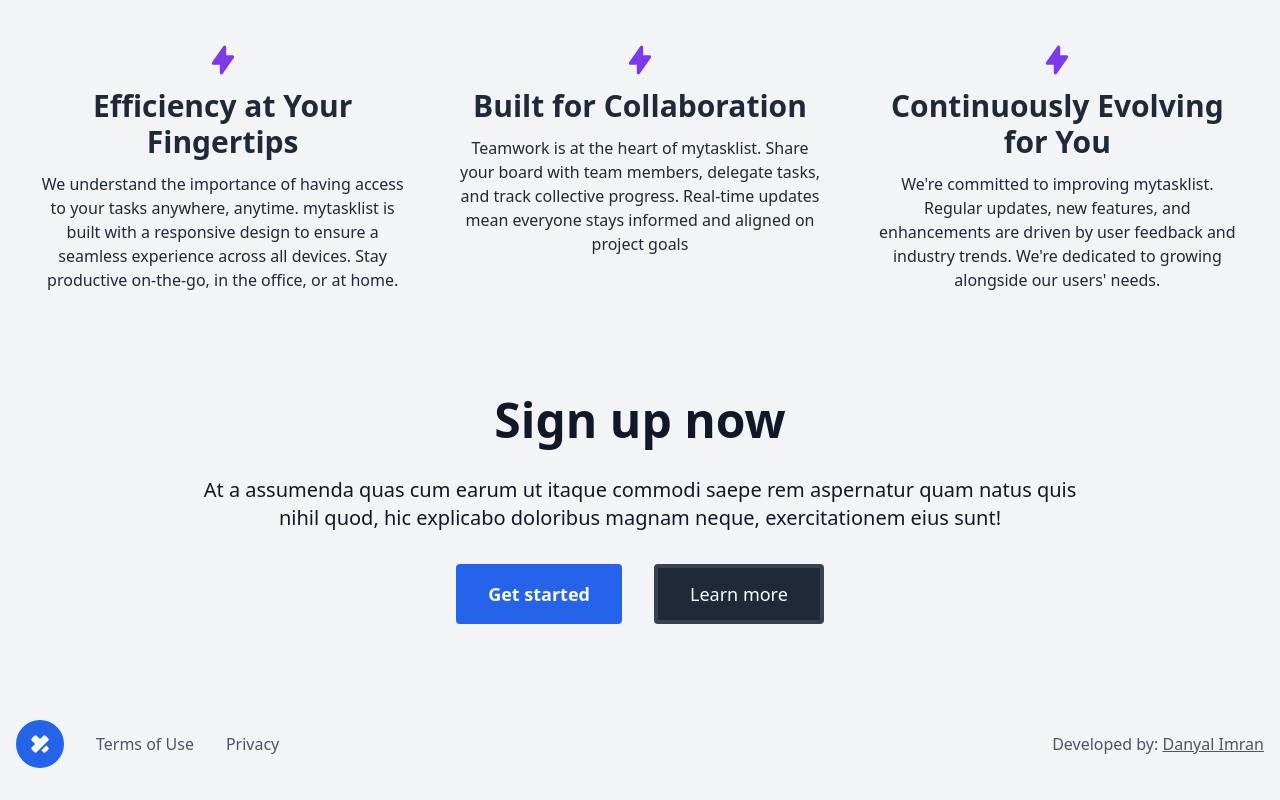
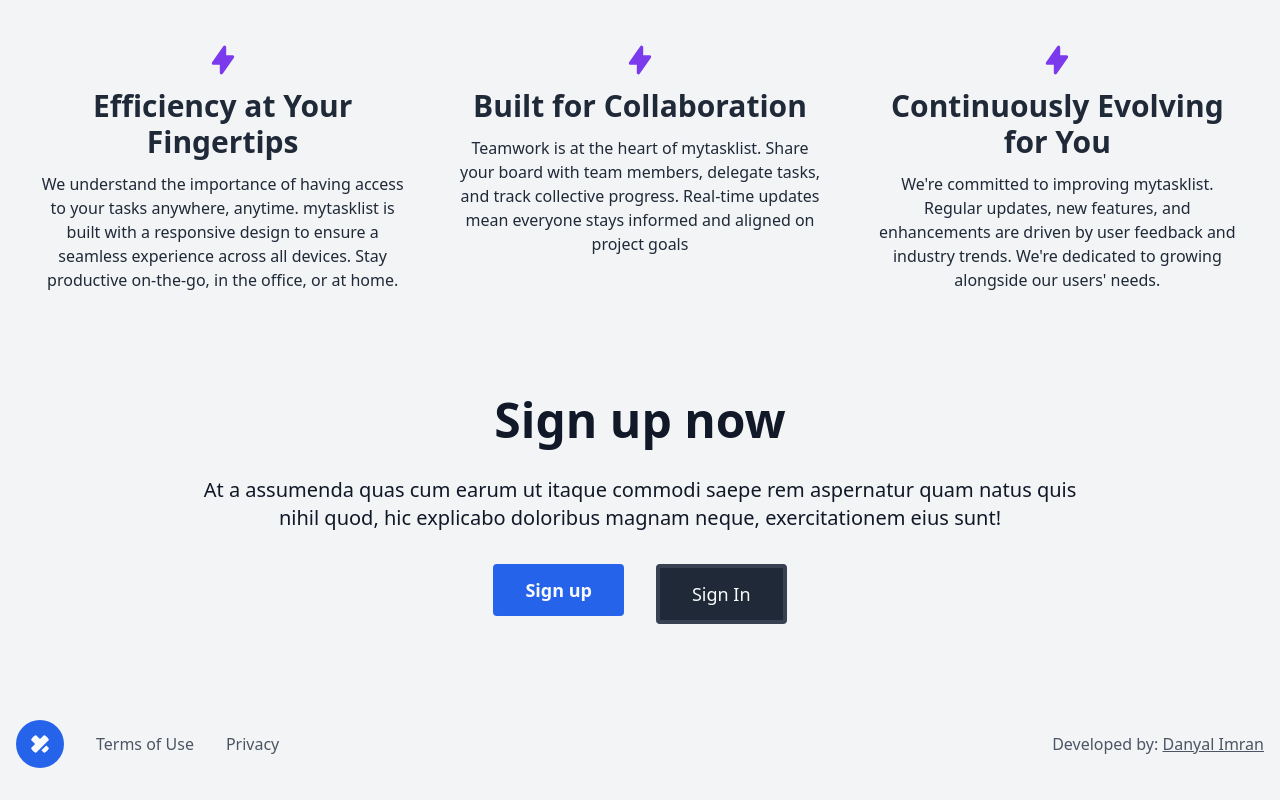
Before and after one commit to imRanDan/mytasklist-2.0, a Next.js app: page /about in a window 1280 px wide. Shown: the part 568-1368 px from the top of the page. Built offline with nearby package versions, Linux system fonts and the light colour scheme.

Commit message:
added working links to the buttons on hero and cta components

```diff
--- a/src/app/page.tsx
+++ b/src/app/page.tsx
@@ -9,7 +9,6 @@
     <div>
       <Hero/>
       <Features/>
-      <CallToAction/>
     </div>
   )
 }
--- a/src/components/CallToAction.tsx
+++ b/src/components/CallToAction.tsx
@@ -1,4 +1,4 @@
-import React from 'react'
+import Link from 'next/link'
 
 const CallToAction = () => {
   return (
@@ -8,8 +8,13 @@
 		    <h1 className="text-5xl font-bold leadi text-center">Sign up now</h1>
 		    <p className="text-xl font-medium text-center">At a assumenda quas cum earum ut itaque commodi saepe rem aspernatur quam natus quis nihil quod, hic explicabo doloribus magnam neque, exercitationem eius sunt!</p>
 		  <div className="flex flex-col space-y-4 sm:space-y-0 sm:flex-row sm:space-x-8">
-			  <button className="px-8 py-3 text-lg font-semibold rounded bg-blue-600 text-gray-50">Get started</button>
-			  <button className="px-8 py-3 text-lg font-normal border-4 rounded bg-gray-800 text-gray-50 border-gray-700">Learn more</button>
+			<Link href="/signup">
+				<button className="px-8 py-3 text-lg font-semibold rounded bg-blue-600 text-gray-50">Sign up</button>
+			</Link>
+
+			<Link href="/login">
+				<button className="px-8 py-3 text-lg font-normal border-4 rounded bg-gray-800 text-gray-50 border-gray-700">Sign In</button>
+			</Link>
 		  </div>
 	    </div>
   </section>
--- a/src/components/Hero.tsx
+++ b/src/components/Hero.tsx
@@ -1,4 +1,4 @@
-import React from 'react'
+import Link from "next/link"
 
 const Hero = () => {
   return (
@@ -9,8 +9,14 @@
       </h1>
       <p className="px-8 mt-8 mb-12 text-lg">Simplify your life with myTaskList: A user-friendly app that helps you organize your tasks and focus on what matters.</p>
       <div className="flex flex-wrap justify-center">
-        <button className="px-8 py-3 m-2 text-lg font-semibold rounded bg-blue-600 text-gray-50">Get started</button>
-        <button className="px-8 py-3 m-2 text-lg border rounded text-gray-900 border-gray-300 dark:text-white ">Learn more</button>
+        <Link href="/signup">
+          <button className="px-8 py-3 m-2 text-lg font-semibold rounded bg-blue-600 text-gray-50">Get started</button>
+        </Link>
+
+        <Link href="/about">
+          <button className="px-8 py-3 m-2 text-lg border rounded text-gray-900 border-gray-300 dark:text-white ">Learn more</button>
+        </Link>
+
       </div>
     </div>
 </section>
```
